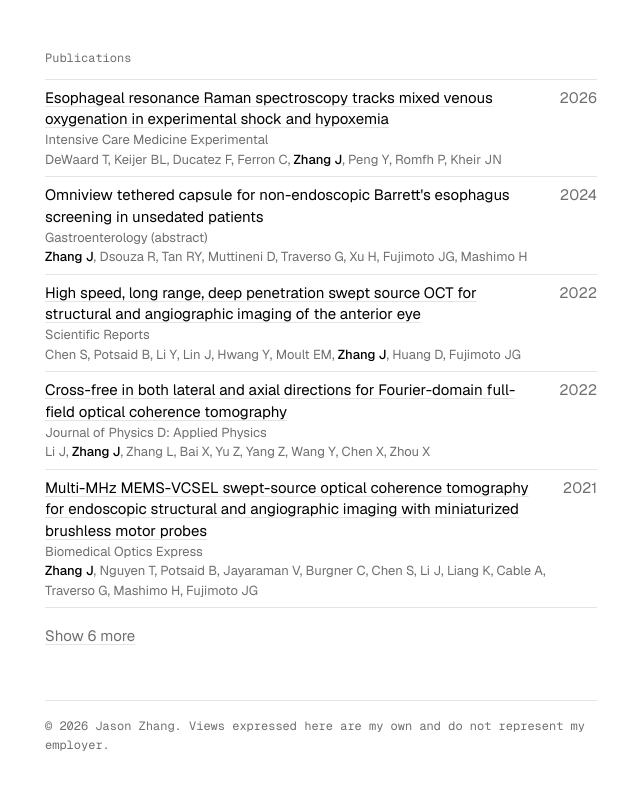
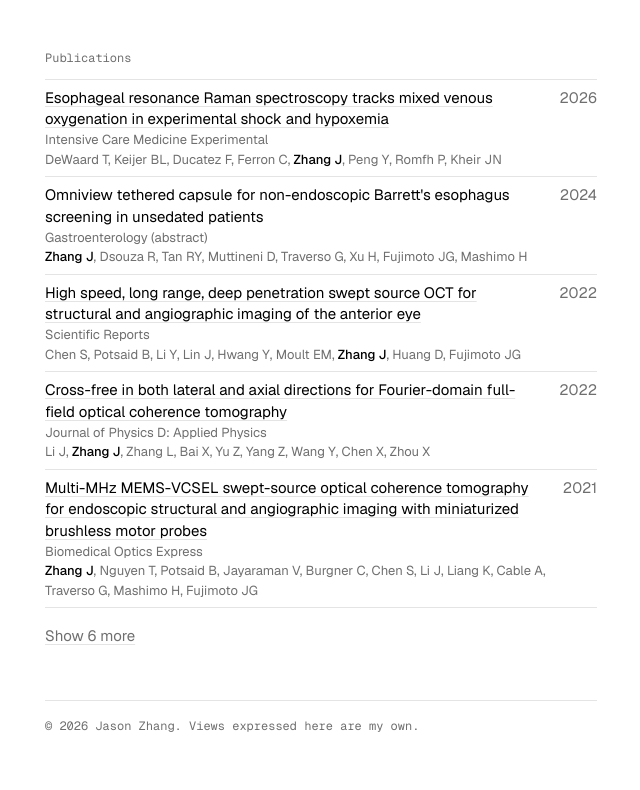
Before and after one commit to jnz32/jnz32.github.io, a plain HTML site: page index.html in a window 1280 px wide. Shown: the part 1140-1930 px from the top of the page, without its empty margins (319-959 px from the left). Drawn offline with nearby package versions, Linux system fonts and the light colour scheme.

Commit message:
Shorten footer disclaimer
Co-Authored-By: Claude Opus 5.5 <noreply@anthropic.com>
Claude-Session: https://claude.ai/code/session_014ZEtATbwoFfMuXQRx2QVP4

```diff
--- a/index.html
+++ b/index.html
@@ -304,7 +304,7 @@
   </main>
 
   <footer>
-    <span>© 2026 Jason Zhang. Views expressed here are my own and do not represent my employer.</span>
+    <span>© 2026 Jason Zhang. Views expressed here are my own.</span>
   </footer>
 </div>
 
```
